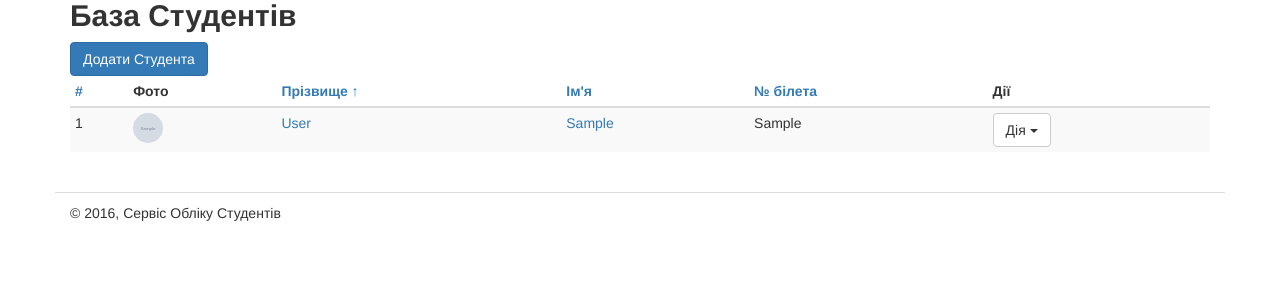
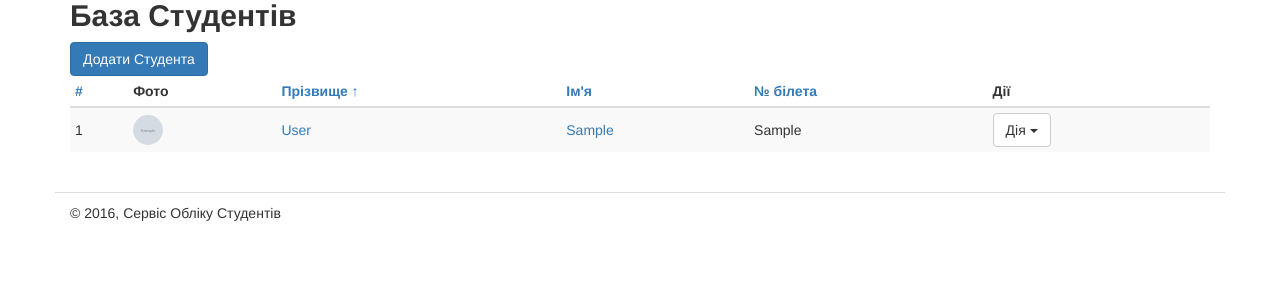
Before and after one commit to PyDev777/studentsdb, a Django app: page / in a window 1280 px wide. Shown: the part 133-435 px from the top of the page. Run offline with Django 3.2, Linux system fonts and the light colour scheme; tables that the repository leaves empty hold one stand-in row (values such as "Sample post"); grey boxes marked "Sample" are stand-in pictures; parts of the project's set-up code (start-up, migrations or seed data) failed here and were passed over; some libraries are stand-ins or nearby versions.

Commit message:
styles fix

```diff
--- a/students/static/css/main.css
+++ b/students/static/css/main.css
@@ -45,6 +45,11 @@ th.day-header {
     text-align: center;
 }
 
+td.student-box,
+td.group-box {
+    vertical-align: middle !important;
+}
+
 #ajax-progress-indicator {
     display: none;
 }
--- a/students/templates/students/base.html
+++ b/students/templates/students/base.html
@@ -9,8 +9,8 @@
     <meta name="description" value="Система обліку студентів Навчального Закладу">
     <title>Сервіс обліку студентів - {% block meta_title %}{% endblock meta_title %}</title>
 
-    <!-- Bootstrap -->
-    <!-- <link rel="stylesheet" href="./css/bootstrap.min.css"> -->
+    <!-- Bootstrap CSS -->
+    {#<link rel="stylesheet" href="{{ PORTAL_URL }}{% static "css/bootstrap.min.css" %}">#}
     <link rel="stylesheet" href="https://maxcdn.bootstrapcdn.com/bootstrap/3.3.6/css/bootstrap.min.css">
 
     <!-- HTML5 shim and Respond.js for IE8 support of HTML5 elements and media queries -->
@@ -21,6 +21,7 @@
     <![endif]-->
 
     <link rel="stylesheet" href="{{ PORTAL_URL }}{% static "css/main.css" %}">
+
     {% block extra_css %}{% endblock extra_css %}
 
 </head>
@@ -105,16 +106,31 @@
     </div>
     <!-- End container -->
 
+
     <!-- Javascript Inclusion -->
+
     <!-- jQuery -->
-    <!-- <script src="./js/jquery.min.js"></script> -->
+    {#<script src="{% static "js/jquery.min.js" %}"></script>#}
     <script src="https://ajax.googleapis.com/ajax/libs/jquery/1.11.3/jquery.min.js"></script>
-    <!-- jQuery Cookie Plugin -->
-    <script src="{% static "js/jquery.cookie.js" %}"></script>
+
+    <!-- Moment -->
+    {#<script src="{% static "js/moment.min.js" %}"></script>#}
+    <script src="https://cdnjs.cloudflare.com/ajax/libs/moment.js/2.13.0/moment.min.js"></script>
+
+    <!-- jQuery Cookie -->
+    {#<script src="{% static "js/jquery.cookie.js" %}"></script>#}
+    <script src="https://cdnjs.cloudflare.com/ajax/libs/jquery-cookie/1.4.1/jquery.cookie.min.js"></script>
+
     <!-- Bootstrap JS -->
-    <!-- <script src="./js/bootstrap.min.js"></script> -->
+    {#<script src="{% static "js/bootstrap.min.js" %}"></script>#}
     <script src="https://maxcdn.bootstrapcdn.com/bootstrap/3.3.6/js/bootstrap.min.js"></script>
+
+    <!-- Bootstrap-datetimepicker -->
+    {#<script src="{% static "js/bootstrap-datetimepicker.min.js" %}"></script>#}
+    <script src="https://cdnjs.cloudflare.com/ajax/libs/bootstrap-datetimepicker/4.17.37/js/bootstrap-datetimepicker.min.js"></script>
+
     <script src="{% static "js/main.js" %}"></script>
+
     {% block extra_js %}{% endblock extra_js %}
 </body>
 </html>
--- a/students/templates/students/groups_list.html
+++ b/students/templates/students/groups_list.html
@@ -48,9 +48,9 @@
 
         {% for group in groups %}
         <tr>
-            <td>{{ forloop.counter }}</td>
-            <td><a title="Редагувати" href="{% url "groups_edit" group.id %}">{{ group.title }}</a></td>
-            <td>{{ group.leader }}</td>
+            <td class="group-box">{{ forloop.counter }}</td>
+            <td class="group-box"><a title="Редагувати" href="{% url "groups_edit" group.id %}">{{ group.title }}</a></td>
+            <td class="group-box">{{ group.leader }}</td>
             <td>
                 <div class="btn-group">
                     <button type="button" class="btn btn-default dropdown-toggle" data-toggle="dropdown" aria-haspopup="true" aria-expanded="false">
--- a/students/templates/students/journal.html
+++ b/students/templates/students/journal.html
@@ -53,7 +53,7 @@
                                 {{ forloop.counter }}
                             {% endif %}
                         </td>
-                        <td>
+                        <td class="student-box">
                             <a href="{% url "students_edit" student.id %}" title="Редагувати" target="_blank">
                                 {{ student.fullname }}
                             </a>
--- a/students/templates/students/students_list.html
+++ b/students/templates/students/students_list.html
@@ -57,18 +57,18 @@
 
         {% for student in students %}
         <tr>
-            <td>{{ forloop.counter }}</td>
+            <td class="student-box">{{ forloop.counter }}</td>
 
-            <td>
+            <td class="student-box">
                 {% if student.photo %}
                     <img src="{{ student.photo.url }}" height="30" width="30" class="img-circle">
                 {% else %}
                     <img src="{% static "img/default_user.png" %}" height="30" width="30" class="img-circle">
                 {% endif %}
             </td>
-            <td><a title="Редагувати" href="{% url "students_edit" student.id %}">{{ student.last_name }}</a></td>
-            <td><a title="Редагувати" href="{% url "students_edit" student.id %}">{{ student.first_name }}</a></td>
-            <td>{{ student.ticket }}</td>
+            <td class="student-box"><a title="Редагувати" href="{% url "students_edit" student.id %}">{{ student.last_name }}</a></td>
+            <td class="student-box"><a title="Редагувати" href="{% url "students_edit" student.id %}">{{ student.first_name }}</a></td>
+            <td class="student-box">{{ student.ticket }}</td>
             <td>
                 <div class="btn-group">
                     <button type="button" class="btn btn-default dropdown-toggle" data-toggle="dropdown" aria-haspopup="true" aria-expanded="false">
```
Also changed, not shown: 1 other file.
